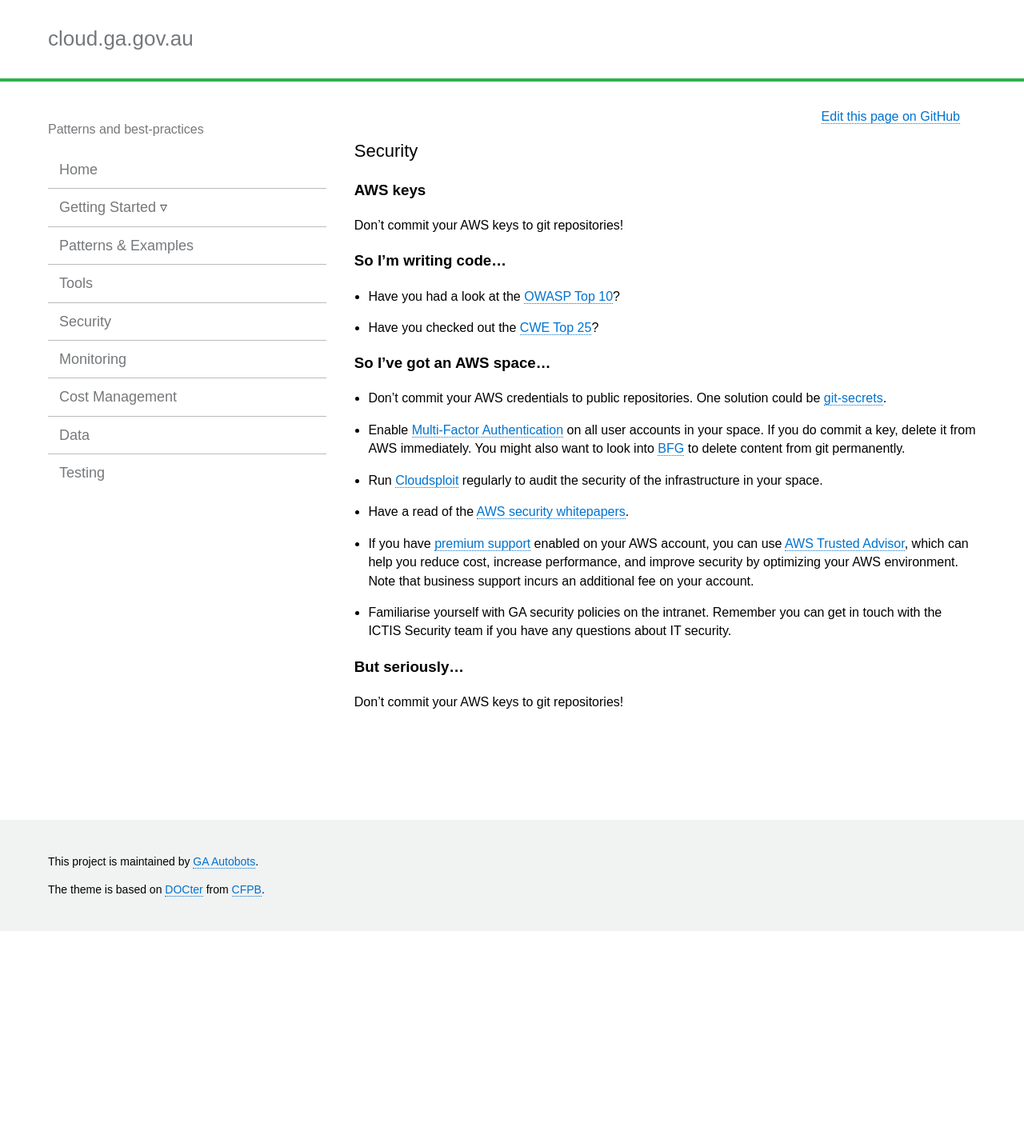
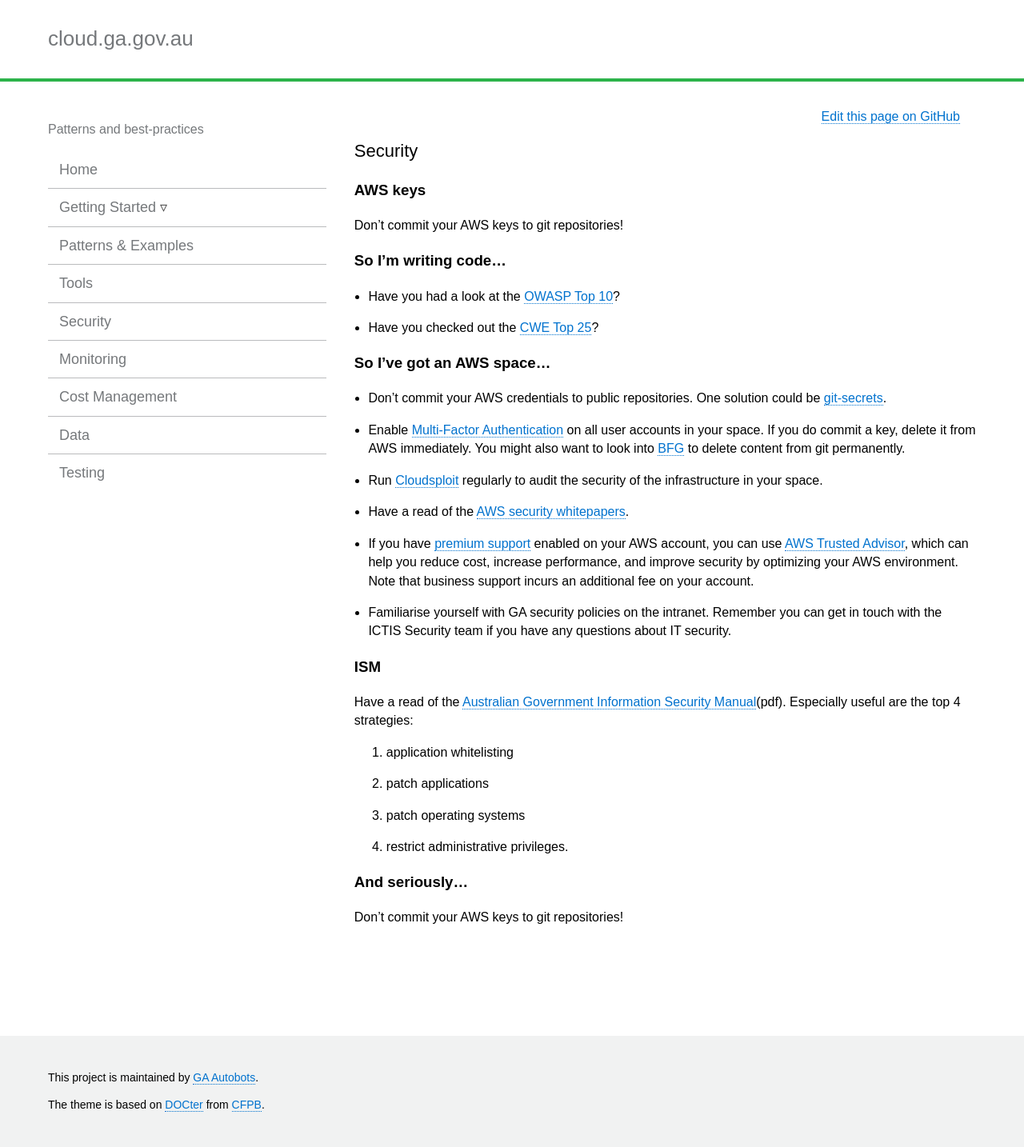
Before and after one commit to GeoscienceAustralia/cloud, a Jekyll site: the page built from docs/_pages/security_index.md, in a window 1280 px wide. Shown: the whole page at 80% size. Built offline with Jekyll 4.4.1, drawn with Linux system fonts in a browser that asks for light colours; nearby versions of some CDN libraries; before the commit the page ends 1164 px from its top, so only the background shows below that.

Commit message:
Add ISM section

```diff
--- a/docs/_pages/security_index.md
+++ b/docs/_pages/security_index.md
@@ -20,5 +20,13 @@
 * If you have [premium support](https://aws.amazon.com/premiumsupport/) enabled on your AWS account, you can use [AWS Trusted Advisor](https://aws.amazon.com/premiumsupport/trustedadvisor/), which can help you reduce cost, increase performance, and improve security by optimizing your AWS environment. Note that business support incurs an additional fee on your account.
 * Familiarise yourself with GA security policies on the intranet. Remember you can get in touch with the ICTIS Security team if you have any questions about IT security.
 
-### But seriously...
+### ISM
+
+Have a read of the [Australian Government Information Security Manual](http://www.asd.gov.au/publications/Information_Security_Manual_2016_Controls.pdf)(pdf). Especially useful are the top 4 strategies:
+1. application whitelisting
+2. patch applications
+3. patch operating systems
+4. restrict administrative privileges.
+
+### And seriously...
 Don't commit your AWS keys to git repositories!
```
